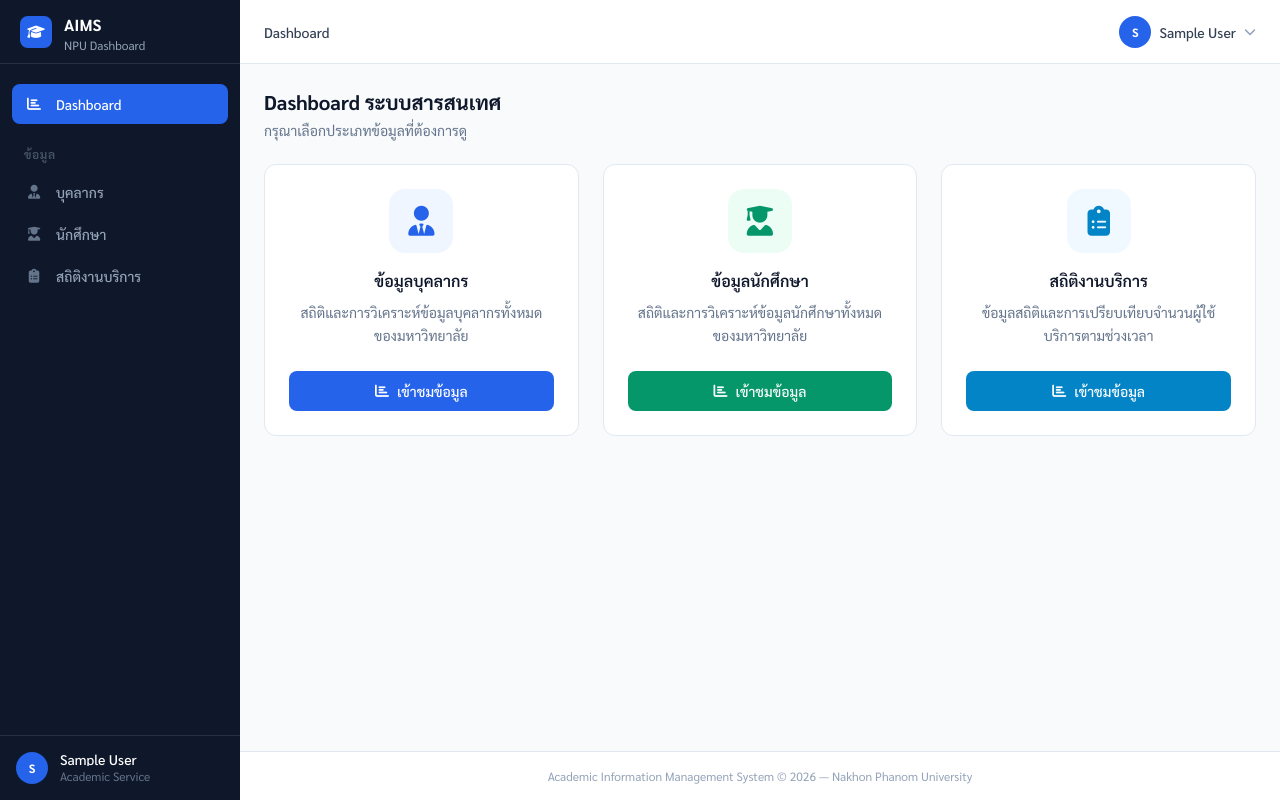
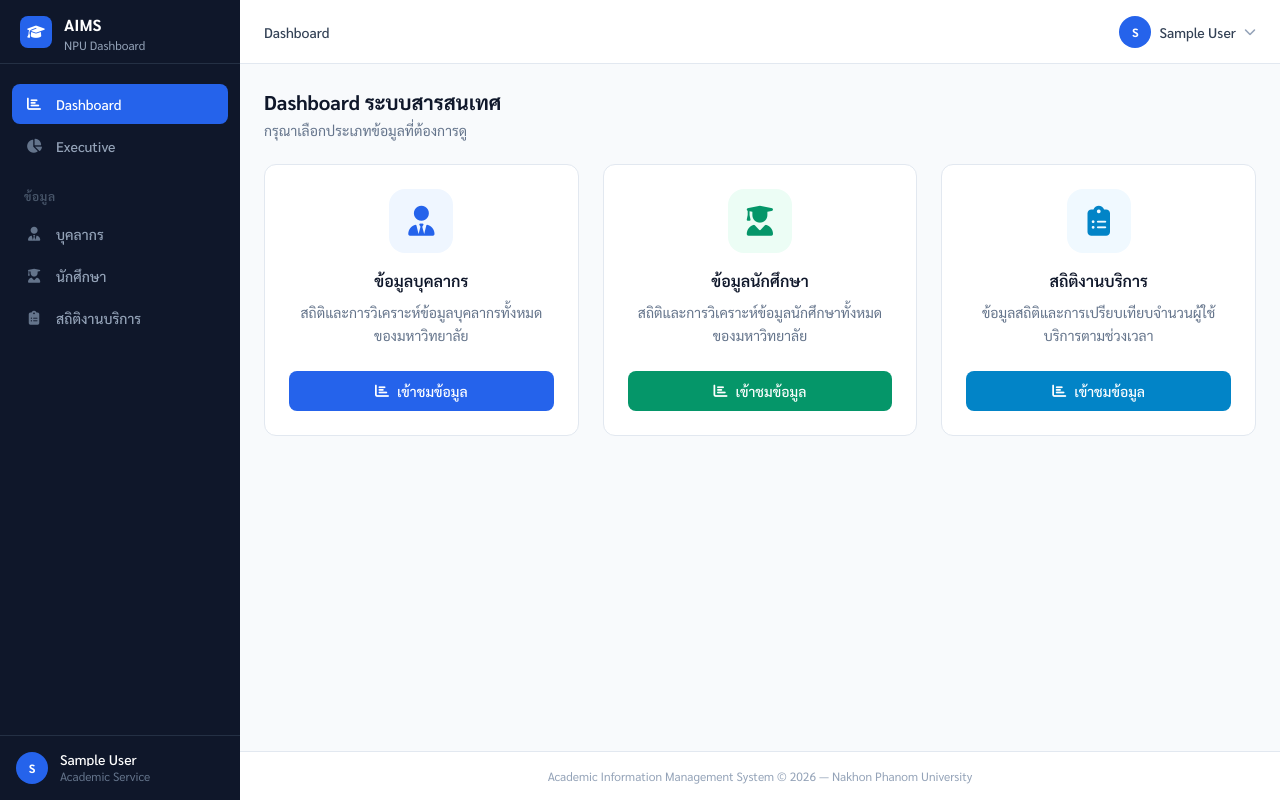
Before and after one commit to azimuthotg/aims-clean, a Django app: a page that uses accounts/templates/base.html in a window 1280 px wide. Run offline with Django 5.2, Linux system fonts and the light colour scheme; the visitor is signed in with stand-in values (Sample User, id 1); some libraries are stand-ins or nearby versions.

Commit message:
Feat: add Executive Dashboard menu item to sidebar
Co-Authored-By: Claude Sonnet 4.6 <noreply@anthropic.com>

```diff
--- a/accounts/templates/base.html
+++ b/accounts/templates/base.html
@@ -71,6 +71,18 @@
                {% endif %}">
                 <i class="fas fa-chart-bar w-5 text-center mr-3 {% if request.resolver_match.url_name == 'home' %}text-white{% else %}text-slate-500 group-hover:text-white{% endif %}"></i>
                 Dashboard
+            </a>
+
+            <!-- Executive Dashboard -->
+            <a href="{% url 'dashboard_system:home' %}"
+               class="flex items-center px-3 py-2.5 rounded-lg text-sm font-medium transition-colors group
+               {% if request.resolver_match.app_name == 'dashboard_system' %}
+                   bg-blue-600 text-white
+               {% else %}
+                   text-slate-400 hover:bg-slate-800 hover:text-white
+               {% endif %}">
+                <i class="fas fa-chart-pie w-5 text-center mr-3 {% if request.resolver_match.app_name == 'dashboard_system' %}text-white{% else %}text-slate-500 group-hover:text-white{% endif %}"></i>
+                Executive
             </a>
 
             <!-- Section label -->
```
